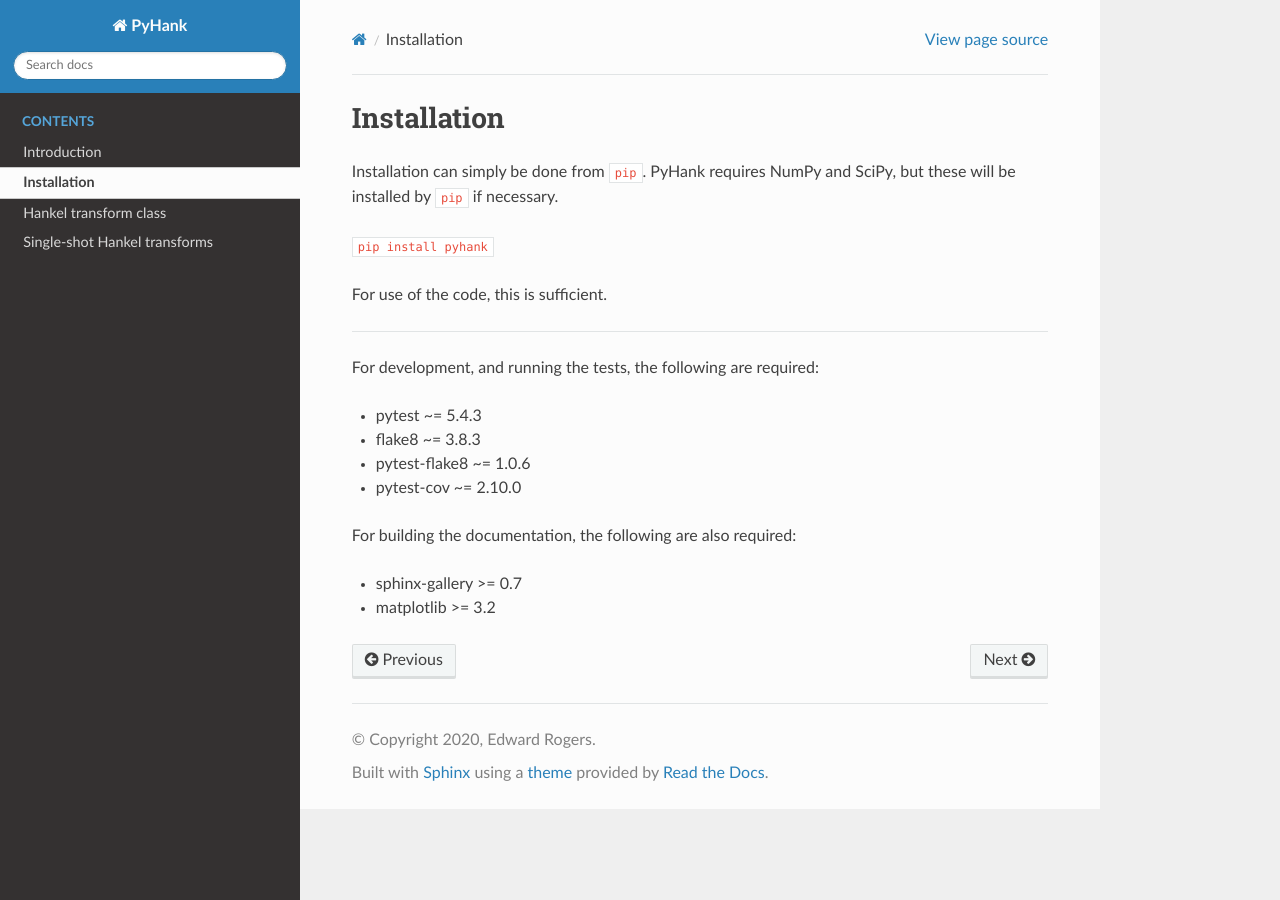
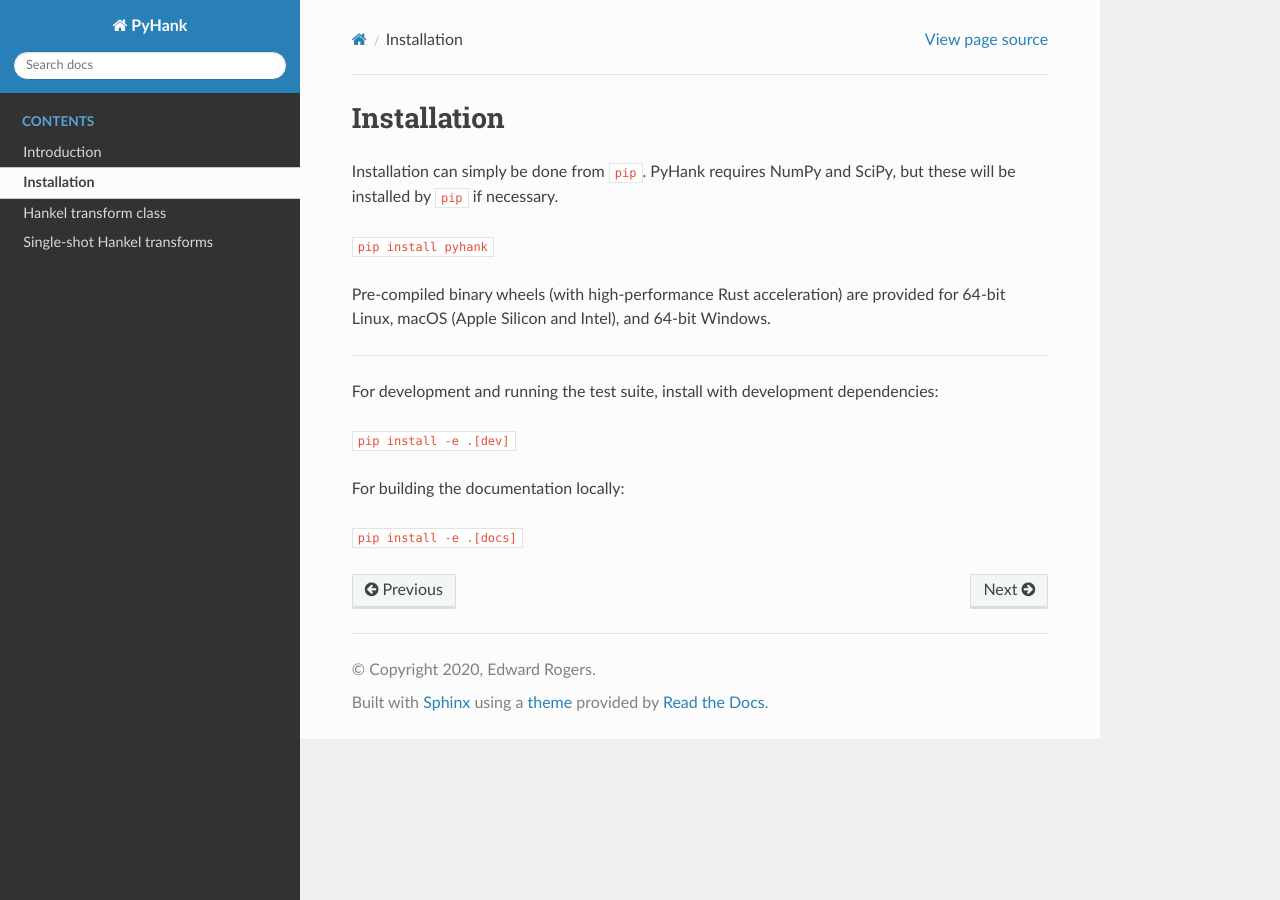
Before and after one commit to etfrogers/pyhank, a Sphinx documentation site: the page built from docs/installation.rst, in a window 1280 px wide. Built offline with Sphinx 7.4.7 and the Read the Docs theme 3.1.0, drawn with Linux system fonts in a browser that asks for light colours; pages that are not in the unit, such as notebooks, are missing from menus.

Commit message:
Clean up docs and conf files

```diff
--- a/docs/conf.py
+++ b/docs/conf.py
@@ -77,6 +77,7 @@ html_theme = "sphinx_rtd_theme"
 # Add any paths that contain custom static files (such as style sheets) here,
 # relative to this directory. They are copied after the builtin static files,
 # so a file named "default.css" will overwrite the builtin "default.css".
-html_static_path = ["_static"]
+html_static_path = []
+
 
 html_title = "PyHank documentation"
--- a/docs/installation.rst
+++ b/docs/installation.rst
@@ -6,18 +6,14 @@ PyHank requires NumPy and SciPy, but these will be installed by ``pip`` if neces
 
 ``pip install pyhank``
 
-For use of the code, this is sufficient.
+Pre-compiled binary wheels (with high-performance Rust acceleration) are provided for 64-bit Linux, macOS (Apple Silicon and Intel), and 64-bit Windows.
 
 ---------------
 
-For development, and running the tests, the following are required:
+For development and running the test suite, install with development dependencies:
 
-- pytest ~= 5.4.3
-- flake8 ~= 3.8.3
-- pytest-flake8 ~= 1.0.6
-- pytest-cov ~= 2.10.0
+``pip install -e .[dev]``
 
-For building the documentation, the following are also required:
+For building the documentation locally:
 
-- sphinx-gallery >= 0.7
-- matplotlib >= 3.2
+``pip install -e .[docs]``
--- a/docs/one_shot.rst
+++ b/docs/one_shot.rst
@@ -2,11 +2,11 @@
 Single-shot Hankel transforms
 =============================
 
-The functions below are more convenient version of the Hankel transform
+The functions below are more convenient versions of the Hankel transform
 functions, designed for when you want to transform only a single function.
 They basically create a throw-away :class:`.HankelTransform` object, transform the input
 onto the appropriate grid using :meth:`.HankelTransform.to_transform_r` or
-:meth:`~.HankelTransform.to_transform_k` as appropriate, and the call
+:meth:`~.HankelTransform.to_transform_k` as appropriate, and then call
 :meth:`.HankelTransform.qdht` or :meth:`.HankelTransform.iqdht`.
 
 The single-shot functions described below are demonstrated in
```
Also changed, not shown: README.md (+23 -25 lines), pyhank/__init__.py (+10 -3 lines), 3 other files.
